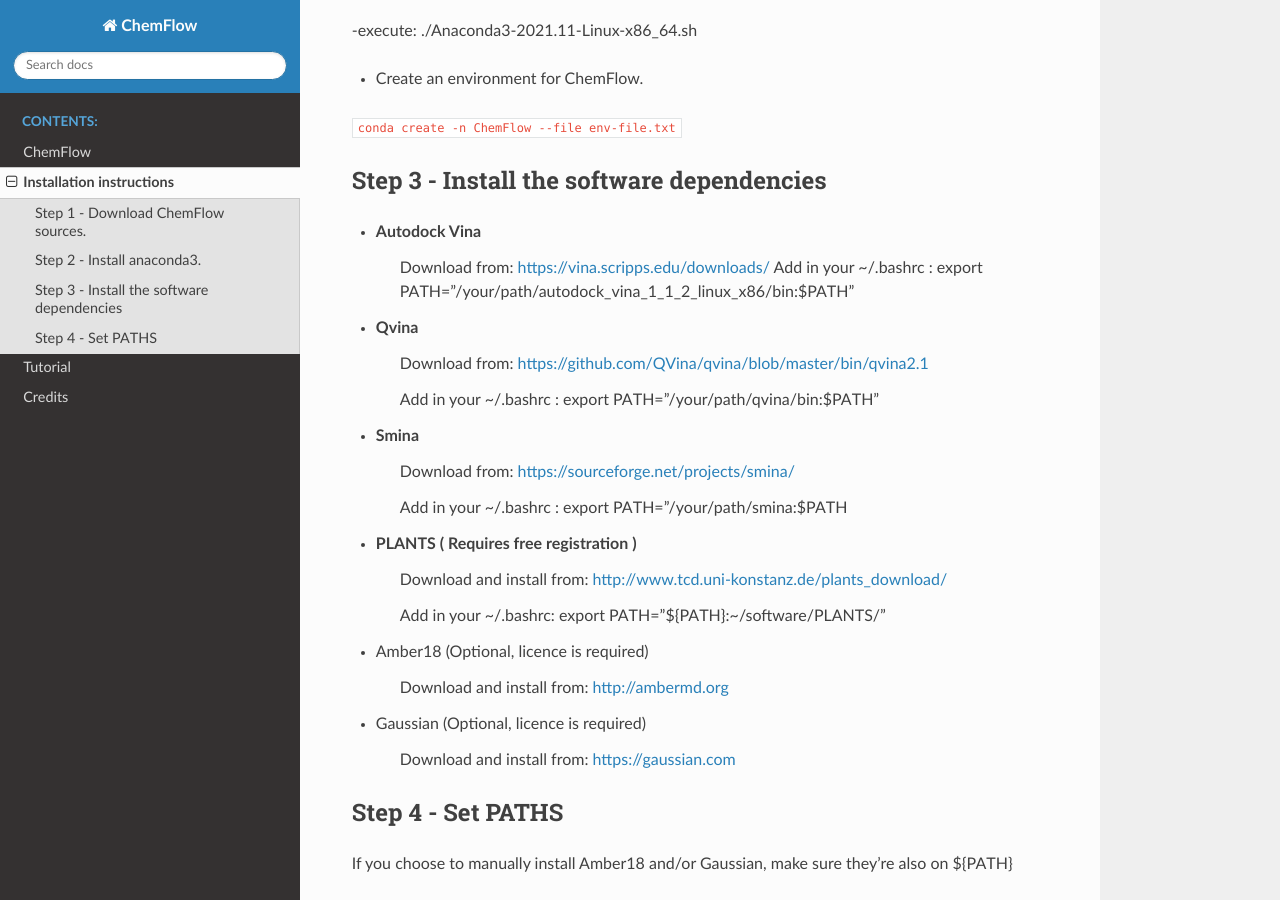
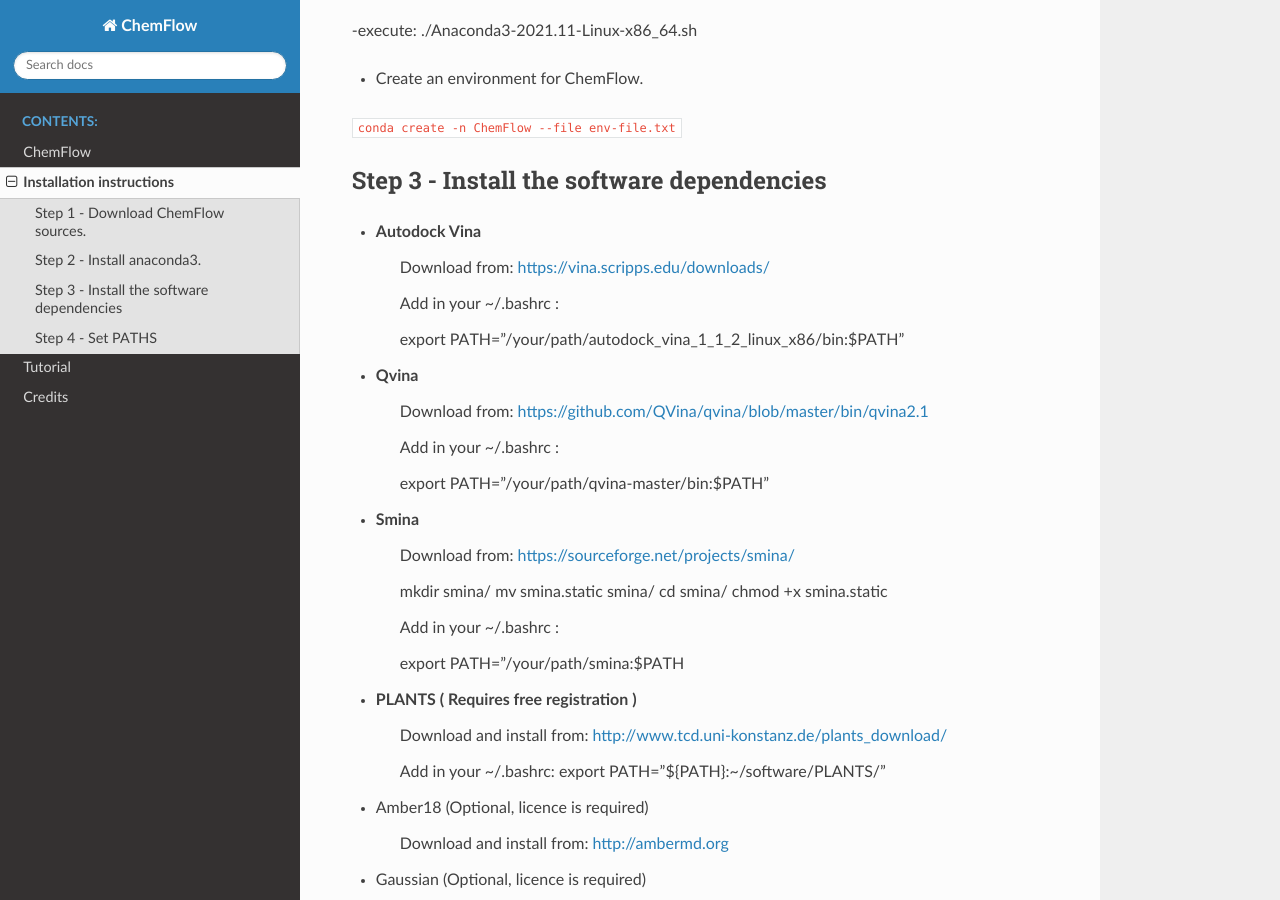
Before and after one commit to IFMlab/ChemFlow, a Sphinx documentation site: the page built from docs/installation.rst, in a window 1280 px wide and 900 px high, scrolled down 566 px. Built offline with Sphinx 7.4.7 and the Read the Docs theme 2.0.0, drawn with Linux system fonts in a browser that asks for light colours.

Commit message:
Update installation.rst

```diff
--- a/docs/installation.rst
+++ b/docs/installation.rst
@@ -35,17 +35,30 @@ Step 3 - Install the software dependencies
 
 * Autodock Vina
     Download from: https://vina.scripps.edu/downloads/
-    Add in your ~/.bashrc : export PATH="/your/path/autodock_vina_1_1_2_linux_x86/bin:$PATH"
+
+    Add in your ~/.bashrc :
+
+    export PATH="/your/path/autodock_vina_1_1_2_linux_x86/bin:$PATH"
 
 * Qvina
     Download from: https://github.com/QVina/qvina/blob/master/bin/qvina2.1
 
-    Add in your ~/.bashrc : export PATH="/your/path/qvina/bin:$PATH"
+    Add in your ~/.bashrc :
+
+    export PATH="/your/path/qvina-master/bin:$PATH"
 
 * Smina
-    Download from: https://sourceforge.net/projects/smina/
+    Download from:  https://sourceforge.net/projects/smina/
 
-    Add in your ~/.bashrc : export PATH="/your/path/smina:$PATH
+    mkdir smina/
+    mv smina.static smina/
+    cd smina/
+    chmod +x smina.static
+
+    Add in your ~/.bashrc :
+
+    export PATH="/your/path/smina:$PATH
+
 
 * PLANTS ( Requires free registration )
     Download and install from: http://www.tcd.uni-konstanz.de/plants_download/
```
